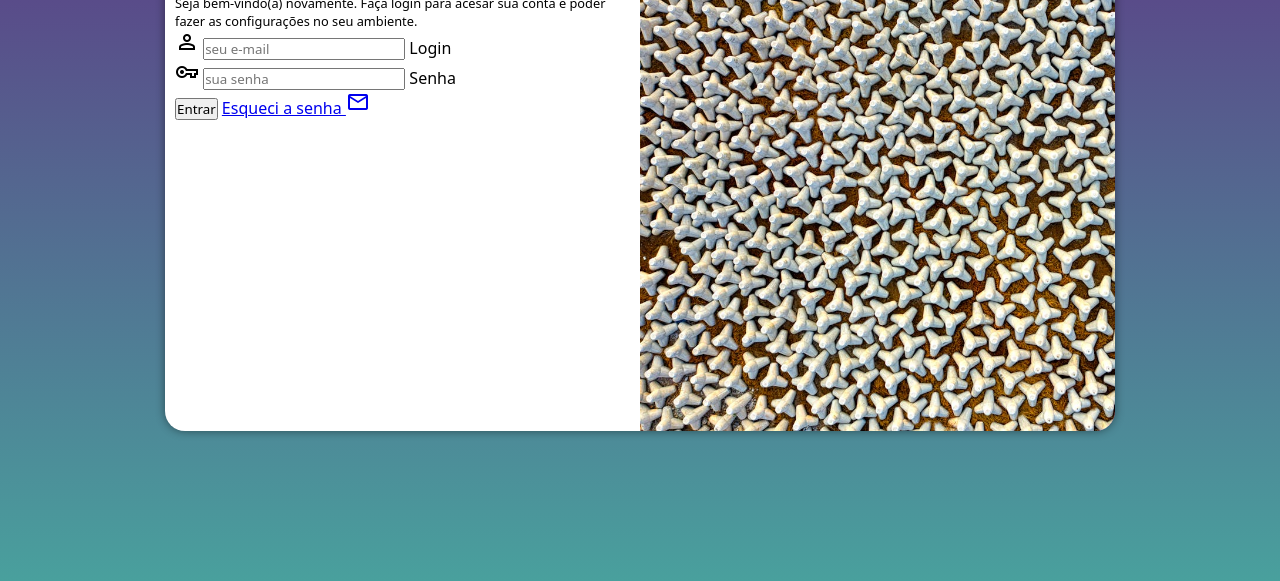
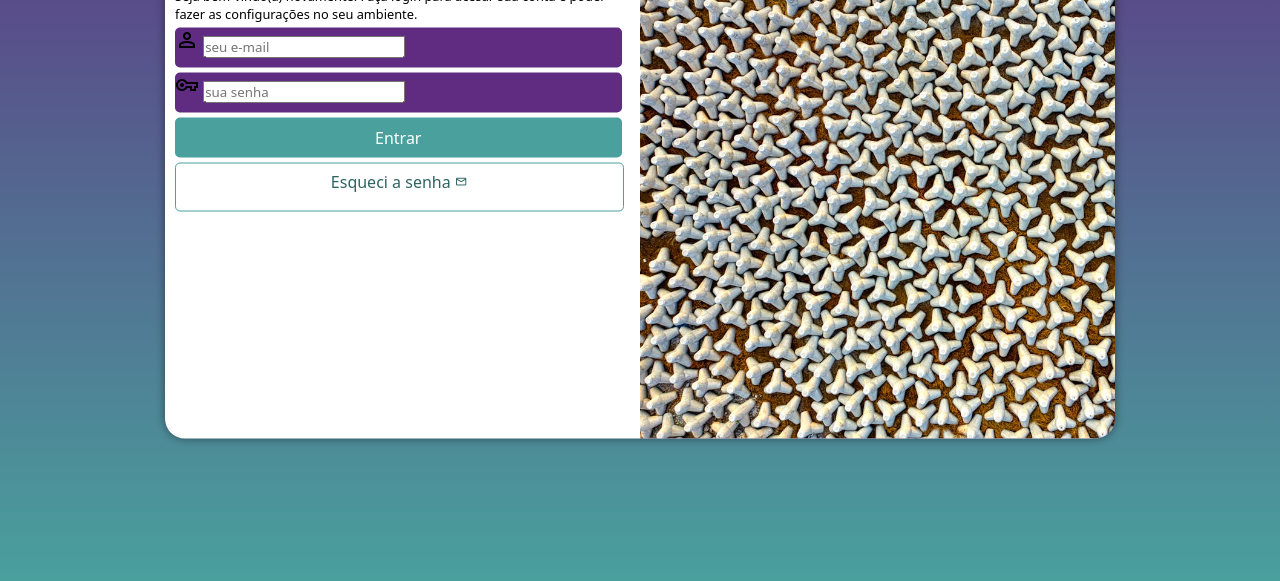
Before and after one commit to gmfm94/projeto-login, a plain HTML site: page index.html in a window 1280 px wide. Shown: the part 219-800 px from the top of the page. Drawn offline with nearby package versions, Linux system fonts and the light colour scheme.

Commit message:
formatação do formulario

```diff
--- a/index.html
+++ b/index.html
@@ -29,7 +29,7 @@
                         <label for="isenha">Senha</label>
                     </div>
                     <input type="submit" value="Entrar">
-                    <a href="esqueci.html">Esqueci a senha <span class="material-symbols-outlined">mail</span></a>
+                    <a href="esqueci.html" class="botao">Esqueci a senha <span class="material-symbols-outlined">mail</span></a>
                 </form>
             </div>
         </section>
--- a/styles/style.css
+++ b/styles/style.css
@@ -33,7 +33,7 @@ section#login {
 
     background-color: white;
     width: 250px;
-    height: 500px;
+    height: 515px;
     border-radius: 20px;
     box-shadow: 0px 0px 10px rgba(0, 0, 0, 0.45);
 
@@ -62,3 +62,58 @@ div#formulario > h1 {
 div#formulario > p {
     font-size: 0.8em;
 }
+
+form > div.campo {
+    display: block;
+    background-color: #5f2c82;
+    width: 100%;
+    height: 40px;
+    border-radius: 5px;
+    margin: 5px 0px;
+}
+
+div.campo > label {
+    display: none;
+}
+
+form > input[type=submit] {
+    display: block;
+    font-size: 1em;
+    width: 100%;
+    height: 40px;
+    background-color: #49a09d;
+    color: white;
+    border: none;
+    border-radius: 5px;
+    cursor: pointer;
+}
+
+form > input[type=submit]:hover {
+    background-color: #2d6462;
+
+}
+
+form > a.botao {
+    display: block;
+    text-align: center;
+    font-size: 1em;
+    width: 100%;
+    height: 40px;
+    padding-top: 7px;
+    margin-top: 5px;
+    background-color: white ;
+    border: 1px solid #49a09d;
+    border-radius: 5px;
+    text-decoration: none;
+    color: #2d6462;
+}
+
+form > a.botao:hover {
+    background-color: #6cd3ef;
+
+}
+
+form > a.botao > span {
+     font-size: 0.8em;
+
+}
```
